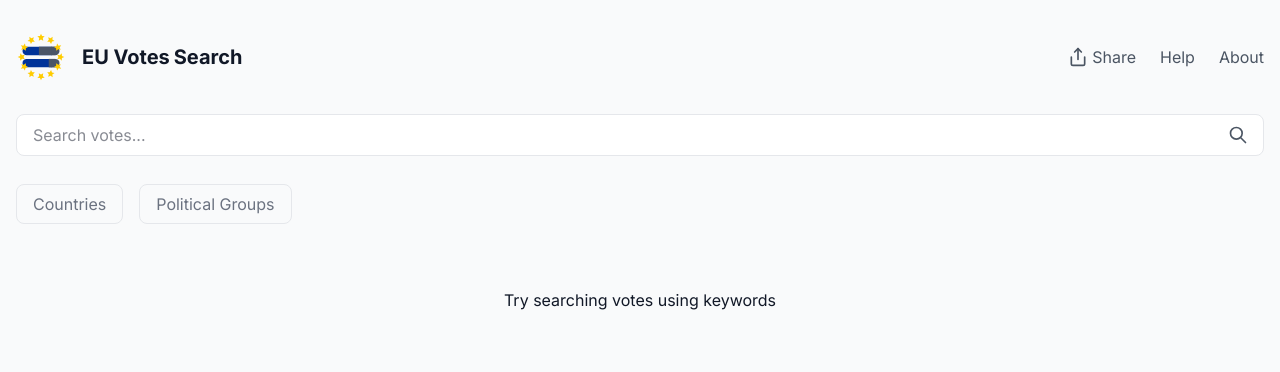
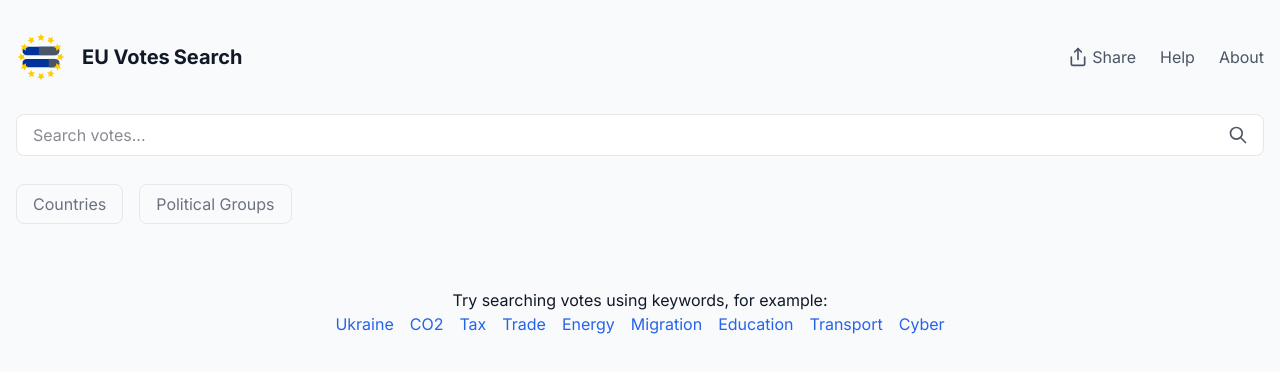
Before and after one commit to AdrienDS/eu-votes, a Next.js app: page / in a window 1280 px wide. Shown: the top 372 px of the page. Built offline with nearby package versions, Linux system fonts and the light colour scheme.

Commit message:
Add sample search term links for new users

```diff
--- a/src/app/page.tsx
+++ b/src/app/page.tsx
@@ -10,6 +10,7 @@
 import { HelpModal } from '@/components/HelpModal';
 import { AboutModal } from '@/components/AboutModal';
 import { Loader } from '@/components/Loader';
+import { sampleSearchTerms } from '@/utils/votes';
 
 export default function Home() {
   const [filters, setFilters] = useState<SearchFilters>({
@@ -64,6 +65,12 @@
     if (newVotes?.length) setVotes(newVotes);
   }, [filters]);
 
+  const handleSeachAndRun = useCallback(async (term: string) => {
+    setFilters({ ...filters, searchTerm: term });
+    const newVotes = await searchVotes({ ...filters, searchTerm: term }, setLoading);
+    if (newVotes?.length) setVotes(newVotes);
+  }, [filters, handleSearch]);
+
   useEffect(() => {
     if (!isInitialLoad.current) return;
 
@@ -96,7 +103,19 @@
         <div className="space-y-4">
           {isInitialLoad.current ? '' : !hasSearched ? (
             <div className="text-center text-gray-900 py-8">
-              Try searching votes using keywords
+              Try searching votes using keywords, for example:
+              <br />
+              {
+                sampleSearchTerms.map(term => (
+                  <button
+                    key={term}
+                    className="link mx-1 px-1 cursor-pointer"
+                    onClick={() => handleSeachAndRun(term)}
+                  >
+                    {term}
+                  </button>
+                ))
+              }
             </div>
           ) : total === 0 ? (
             <div className="text-center text-gray-900 py-8">
--- a/src/utils/votes.ts
+++ b/src/utils/votes.ts
@@ -58,3 +58,15 @@
     'DID_NOT_VOTE',
   ],
 }
+
+export const sampleSearchTerms = [
+  'Ukraine',
+  'CO2',
+  'Tax',
+  'Trade',
+  'Energy',
+  'Migration',
+  'Education',
+  'Transport',
+  'Cyber',
+];
```
